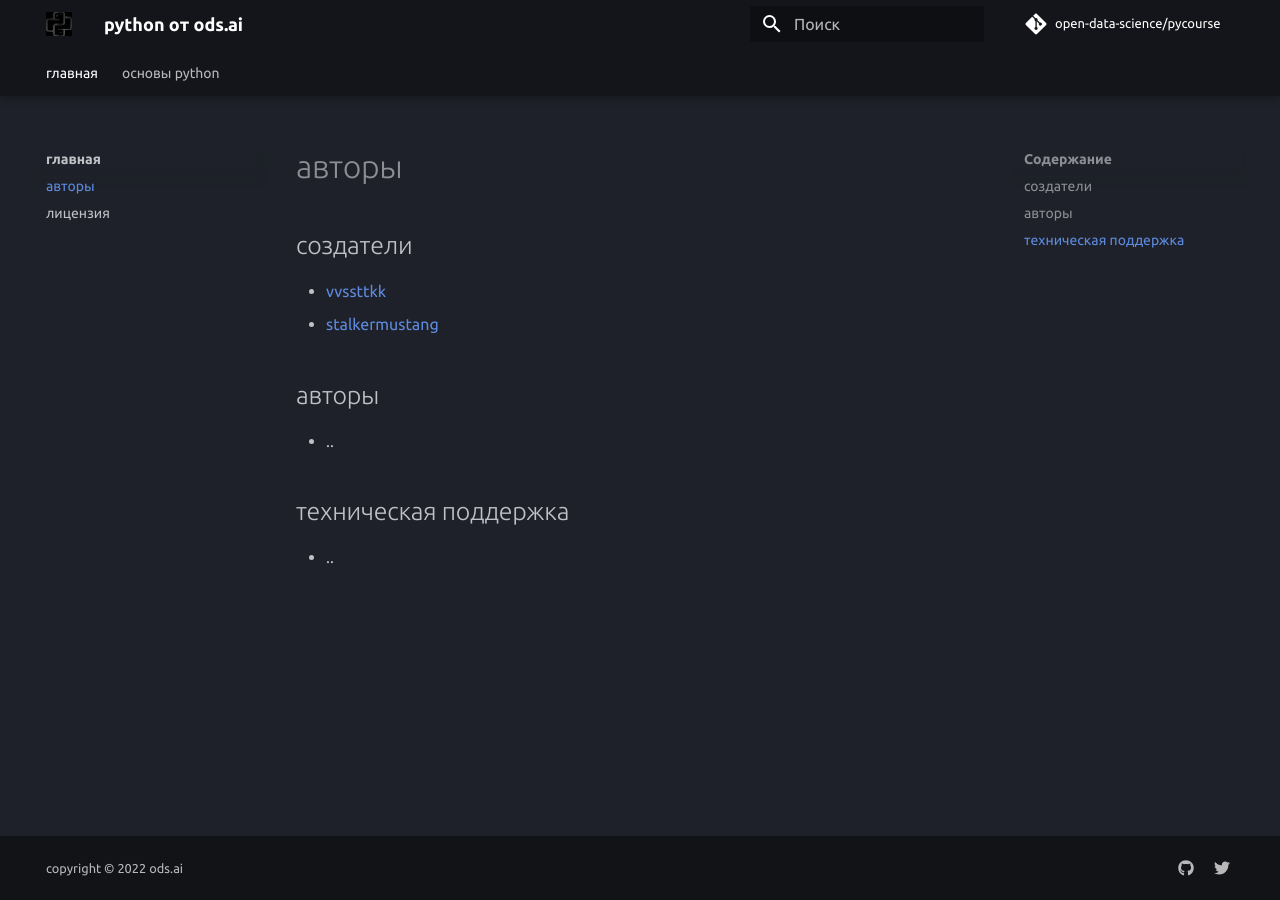
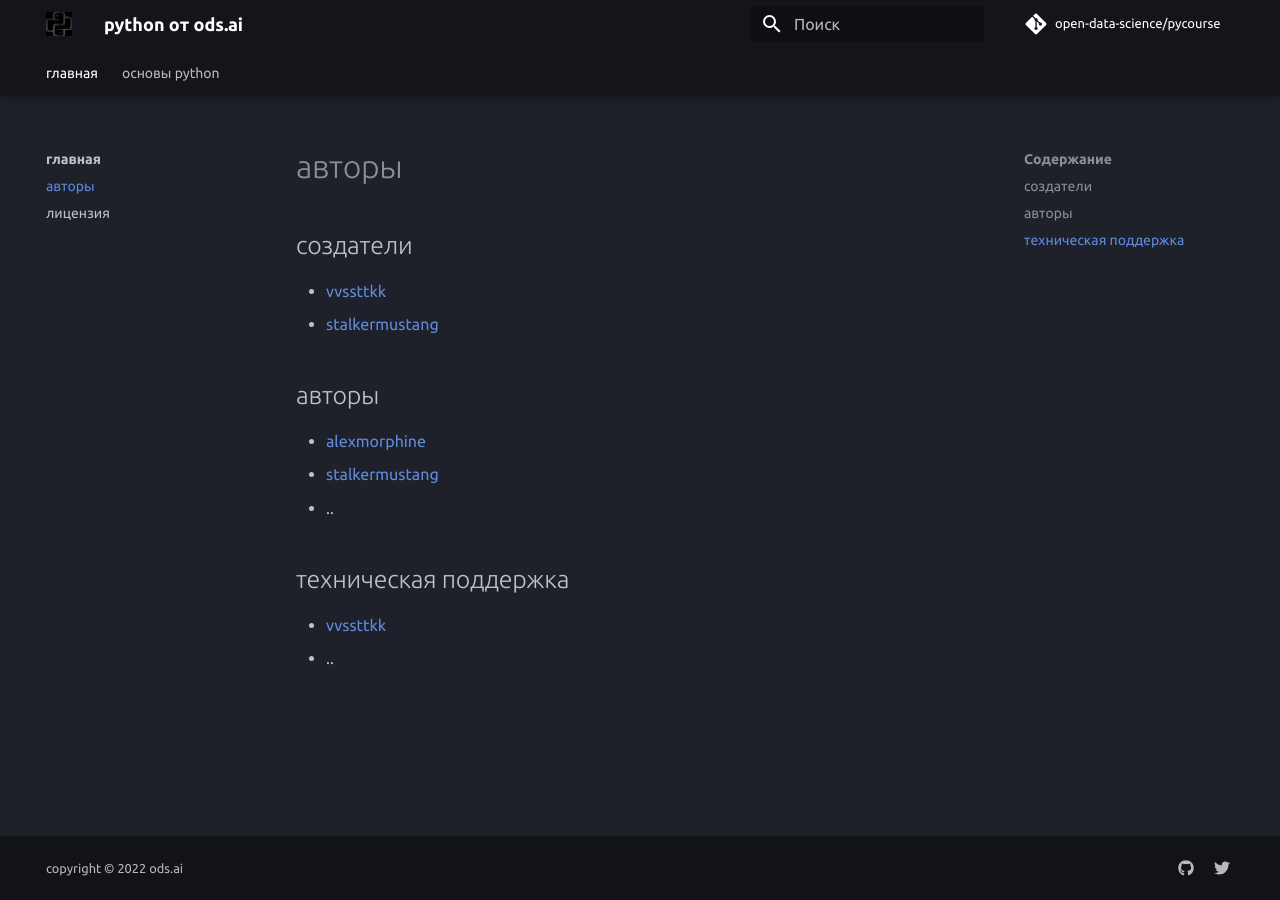
Before and after one commit to open-data-science/pycourse, an MkDocs documentation site: the page built from docs/authors.md, in a window 1280 px wide. Built offline with MkDocs 1.6.1 and Material for MkDocs 9.7.7, drawn with Linux system fonts in a browser that asks for light colours; comment, search, counter and statistics services are not loaded.

Commit message:
update authors page

```diff
--- a/docs/authors.md
+++ b/docs/authors.md
@@ -7,8 +7,11 @@
 
 ## авторы
 
+- [alexmorphine](https://github.com/alexmorphine)
+- [stalkermustang](https://github.com/stalkermustang)
 - ..
 
 ## техническая поддержка
 
+- [vvssttkk](https://github.com/vvssttkk)
 - ..
```
